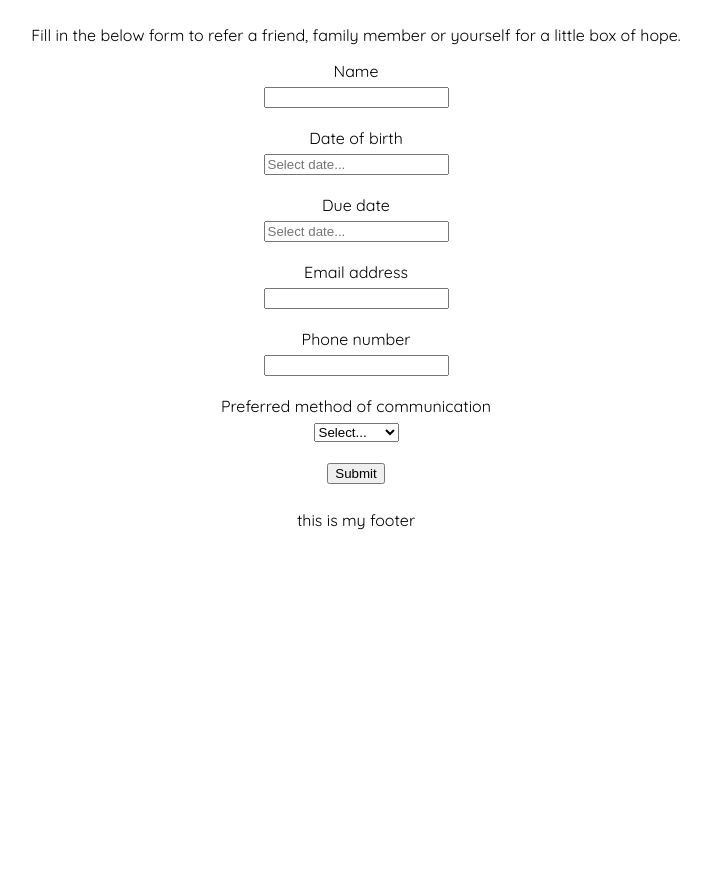
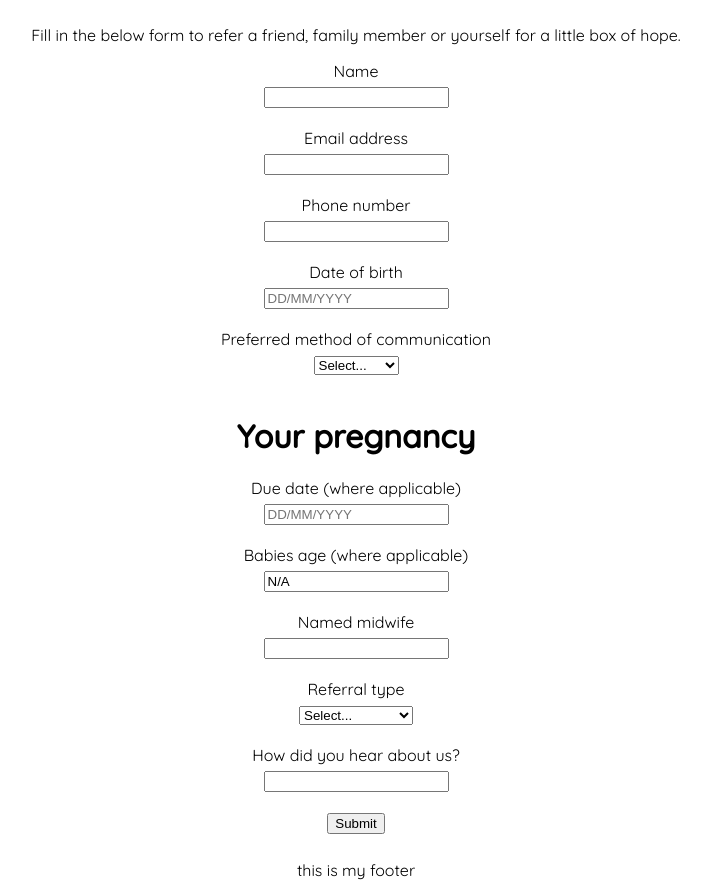
Before and after one commit to jbram-js/baby-bump, a React (Create React App) app: page /little-box-of-hope in a window 1280 px wide. Shown: the part 200-1096 px from the top of the page, without its empty margins (284-995 px from the left). Before the commit the page ends 800 px from the top, so only its background shows below. Built offline with nearby package versions, Linux system fonts and the light colour scheme.

Commit message:
referral form complete

```diff
--- a/src/components/Box.js
+++ b/src/components/Box.js
@@ -5,7 +5,12 @@ import {useForm, Controller} from "react-hook-form";
 import "../styles/Box.css";
 
 const Box = () => {
-  const {handleSubmit, register, control, errors} = useForm();
+  const preloadedValues = {
+    babiesAge: "N/A",
+  };
+  const {handleSubmit, register, control, errors} = useForm({
+    defaultValues: preloadedValues,
+  });
 
   const onSubmit = (data) => {
     console.log(data);
@@ -32,42 +37,6 @@ const Box = () => {
             })}
           />
           {errors.name && <span className="error">{errors.name.message}</span>}
-        </div>
-        <div className="form-section">
-          <label htmlFor="birthDate" className="form-label">
-            Date of birth
-          </label>
-          <Controller
-            control={control}
-            name="birthDate"
-            render={({onChange, onBlur, value}) => (
-              <ReactDatePicker
-                onChange={onChange}
-                onBlur={onBlur}
-                selected={value}
-                dateFormat="dd/MM/yyyy"
-                placeholderText="Select date..."
-              />
-            )}
-          />
-        </div>
-        <div className="form-section">
-          <label htmlFor="dueDate" className="form-label">
-            Due date
-          </label>
-          <Controller
-            control={control}
-            name="dueDate"
-            render={({onChange, onBlur, value}) => (
-              <ReactDatePicker
-                onChange={onChange}
-                onBlur={onBlur}
-                selected={value}
-                dateFormat="dd/MM/yyyy"
-                placeholderText="Select date..."
-              />
-            )}
-          />
         </div>
         <div className="form-section">
           <label htmlFor="email" className="form-label">
@@ -102,6 +71,24 @@ const Box = () => {
           )}
         </div>
         <div className="form-section">
+          <label htmlFor="birthDate" className="form-label">
+            Date of birth
+          </label>
+          <Controller
+            control={control}
+            name="birthDate"
+            render={({onChange, onBlur, value}) => (
+              <ReactDatePicker
+                onChange={onChange}
+                onBlur={onBlur}
+                selected={value}
+                dateFormat="dd/MM/yyyy"
+                placeholderText="DD/MM/YYYY"
+              />
+            )}
+          />
+        </div>
+        <div className="form-section">
           <label htmlFor="communication" className="form-label">
             Preferred method of communication
           </label>
@@ -124,6 +111,87 @@ const Box = () => {
             <span className="error">{errors.communication.message}</span>
           )}
         </div>
+        <h1>Your pregnancy</h1>
+        <div className="form-section">
+          <label htmlFor="dueDate" className="form-label">
+            Due date (where applicable)
+          </label>
+          <Controller
+            control={control}
+            name="dueDate"
+            render={({onChange, onBlur, value}) => (
+              <ReactDatePicker
+                onChange={onChange}
+                onBlur={onBlur}
+                selected={value}
+                dateFormat="dd/MM/yyyy"
+                placeholderText="DD/MM/YYYY"
+              />
+            )}
+          />
+        </div>
+        <div className="form-section">
+          <label htmlFor="babiesAge" className="form-label">
+            Babies age (where applicable)
+          </label>
+          <input id="babiesAge" name="babiesAge" type="text" ref={register} />
+        </div>
+        <div className="form-section">
+          <label htmlFor="midwife" className="form-label">
+            Named midwife
+          </label>
+          <input
+            id="midwife"
+            name="midwife"
+            type="text"
+            ref={register({
+              required: {message: "This is a required field", value: true},
+            })}
+          />
+          {errors.midwife && (
+            <span className="error">{errors.midwife.message}</span>
+          )}
+        </div>
+        <div className="form-section">
+          <label htmlFor="referral" className="form-label">
+            Referral type
+          </label>
+          <select
+            id="referral"
+            name="referral"
+            ref={register({
+              required: {
+                message: "This is a required field",
+                value: true,
+              },
+            })}
+          >
+            <option value="">Select...</option>
+            <option value="Professional">Professional</option>
+            <option value="Friend">Friend</option>
+            <option value="Family member">Family member</option>
+            <option value="Self">Self</option>
+          </select>
+          {errors.referral && (
+            <span className="error">{errors.referral.message}</span>
+          )}
+        </div>
+        <div className="form-section">
+          <label htmlFor="hearAbout" className="form-label">
+            How did you hear about us?
+          </label>
+          <input
+            id="hearAbout"
+            name="hearAbout"
+            type="text"
+            ref={register({
+              required: {message: "This is a required field", value: true},
+            })}
+          />
+          {errors.hearAbout && (
+            <span className="error">{errors.hearAbout.message}</span>
+          )}
+        </div>
         <button type="submit">Submit</button>
       </form>
     </div>
```
